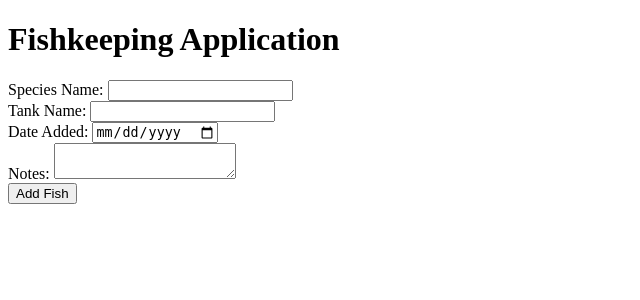
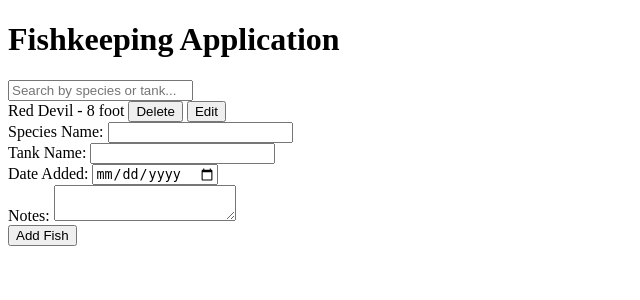
Before and after one commit to Gerbs2193/WSAA-BIG-PROJECT, a Flask app: page / in a window 1280 px wide. Shown: the top 300 px of the page, without its empty margins (0-640 px from the left). Run offline with Flask 3, Linux system fonts and the light colour scheme.

Commit message:
More progress, plus an ocean of debuggins

```diff
--- a/app.py
+++ b/app.py
@@ -1,9 +1,8 @@
-from flask import Flask, render_template, request, redirect, url_for, jsonify
+from flask import Flask, render_template, request, jsonify
 from flask_sqlalchemy import SQLAlchemy
 from datetime import date
 
 app = Flask(__name__)
-
 app.config['SQLALCHEMY_DATABASE_URI'] = 'sqlite:///fishkeeping.db'
 db = SQLAlchemy(app)
 
@@ -11,7 +10,7 @@ class Fish(db.Model):
     id = db.Column(db.Integer, primary_key=True)
     species_name = db.Column(db.String(100), nullable=False)
     tank_name = db.Column(db.String(100), nullable=False)
-    date_added = db.Column(db.Date, nullable=False, default=date.today())
+    date_added = db.Column(db.Date, nullable=False, default=date.today)
     notes = db.Column(db.Text, nullable=True)
 
     def to_dict(self):
@@ -26,7 +25,11 @@ class Fish(db.Model):
 with app.app_context():
     db.create_all()
 
-# API Routes for JSON interaction
+@app.route('/')
+def index():
+    fish_list = Fish.query.all()
+    return render_template('index.html', fish_list=fish_list)
+
 @app.route('/api/fish', methods=['GET'])
 def get_fish_list():
     fish_list = Fish.query.all()
@@ -43,8 +46,8 @@ def add_fish_api():
     new_fish = Fish(
         species_name=data['species_name'],
         tank_name=data['tank_name'],
-        date_added=date.fromisoformat(data.get('date_added', date.today().isoformat())),
-        notes=data.get('notes', '')
+        date_added=date.fromisoformat(data['date_added']),
+        notes=data['notes']
     )
     db.session.add(new_fish)
     db.session.commit()
@@ -54,10 +57,10 @@ def add_fish_api():
 def update_fish_api(id):
     fish = Fish.query.get_or_404(id)
     data = request.get_json()
-    fish.species_name = data.get('species_name', fish.species_name)
-    fish.tank_name = data.get('tank_name', fish.tank_name)
-    fish.date_added = date.fromisoformat(data.get('date_added', fish.date_added.isoformat()))
-    fish.notes = data.get('notes', fish.notes)
+    fish.species_name = data['species_name']
+    fish.tank_name = data['tank_name']
+    fish.date_added = date.fromisoformat(data['date_added'])
+    fish.notes = data['notes']
     db.session.commit()
     return jsonify(fish.to_dict())
 
@@ -68,11 +71,5 @@ def delete_fish_api(id):
     db.session.commit()
     return jsonify({'message': 'Fish deleted'}), 204
 
-# Regular web routes
-@app.route('/')
-def index():
-    fish_list = Fish.query.all()
-    return render_template('index.html', fish_list=fish_list)
-
 if __name__ == "__main__":
     app.run(debug=True)
--- a/templates/index.html
+++ b/templates/index.html
@@ -7,6 +7,11 @@
 </head>
 <body>
     <h1>Fishkeeping Application</h1>
+
+    <input type="text" id="searchBox" onkeyup="searchFish()" placeholder="Search by species or tank...">
+
+    <div id="fishList"></div>
+
     <form id="addFishForm">
         <label for="speciesName">Species Name:</label>
         <input type="text" id="speciesName" name="speciesName" required><br>
@@ -21,6 +26,8 @@
 
     <script>
     $(document).ready(function() {
+        loadFish();
+
         $('#addFishForm').on('submit', function(e) {
             e.preventDefault();
             var postData = {
@@ -36,7 +43,7 @@
                 data: JSON.stringify(postData),
                 success: function(response) {
                     alert('Fish added successfully!');
-                    // Optionally refresh the list or update the UI here
+                    loadFish();
                 },
                 error: function() {
                     alert('Error adding fish.');
@@ -44,6 +51,40 @@
             });
         });
     });
+
+    function loadFish() {
+        $.ajax({
+            url: '/api/fish',
+            type: 'GET',
+            success: function(response) {
+                var display = $('#fishList');
+                display.empty();
+                response.forEach(function(fish) {
+                    display.append(`<div class="fish-entry" data-species="${fish.species_name.toLowerCase()}" data-tank="${fish.tank_name.toLowerCase()}">
+                        <span>${fish.species_name} - ${fish.tank_name}</span>
+                        <button onclick="deleteFish(${fish.id})">Delete</button>
+                        <button onclick="editFish(${fish.id})">Edit</button>
+                    </div>`);
+                });
+            },
+            error: function() {
+                $('#fishList').text('Failed to load fish.');
+            }
+        });
+    }
+
+    function searchFish() {
+        var searchText = $('#searchBox').val().toLowerCase();
+        $('.fish-entry').each(function() {
+            var species = $(this).data('species');
+            var tank = $(this).data('tank');
+            if (species.indexOf(searchText) > -1 || tank.indexOf(searchText) > -1) {
+                $(this).show();
+            } else {
+                $(this).hide();
+            }
+        });
+    }
     </script>
 </body>
 </html>
```
Also changed, not shown: instance/fishkeeping.db, templates/nothing.py (added).
